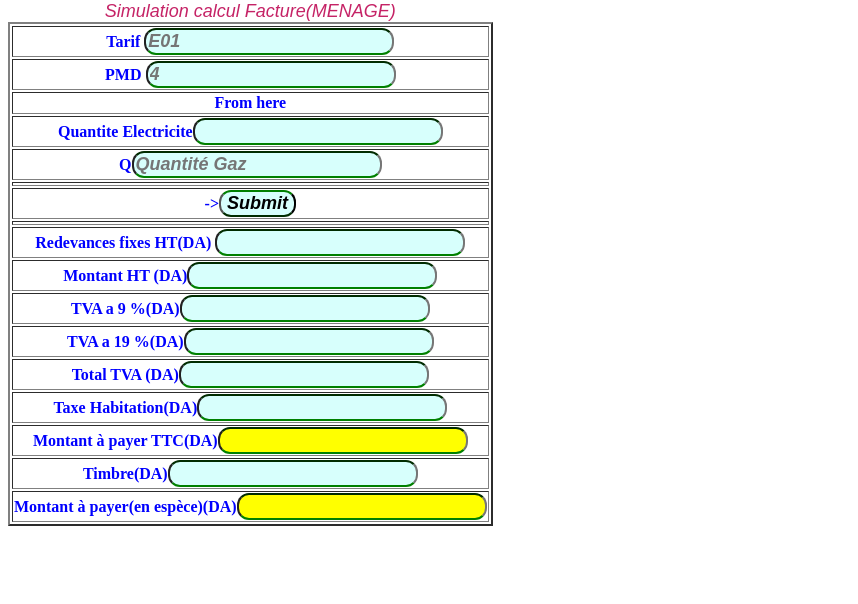
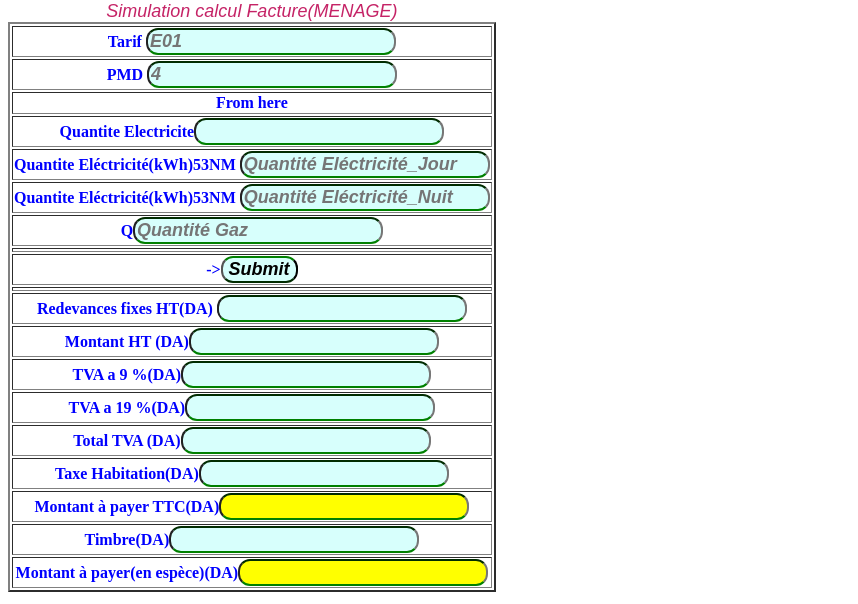
Before and after one commit to kaderbendjebbar/new, a plain HTML site: page index.html in a window 1280 px wide. Shown: the part 196-800 px from the top of the page, without its empty margins (0-858 px from the left). Drawn offline with Linux system fonts and the light colour scheme.

Commit message:
Update index.html

```diff
--- a/index.html
+++ b/index.html
@@ -48,9 +48,9 @@
 <TR><TH>PMD  <input id="PMD_" placeholder="4" type="double">
 <TR><TH id="QE">From here</TH></TR>
 <TR><TH>Quantite Electricite<input id="QElect" type="double"></TH></TR>
-<!--<TR><TH>Quantite Eléctricité(kWh)53NM <input id="QElectJ" placeholder="Quantité Eléctricité_Jour" type="double">
+<TR><TH>Quantite Eléctricité(kWh)53NM <input id="QElectJ" placeholder="Quantité Eléctricité_Jour" type="double">
 <TR><TH>Quantite Eléctricité(kWh)53NM <input id="QElectN" placeholder="Quantité Eléctricité_Nuit" type="double">
--->
+
  <TR><TH>Q<input id="QGaz" placeholder="Quantité Gaz" type="double">
 <TR><TH>
 <TR><TH>-><input id ='submit' :hover type="submit">
```
